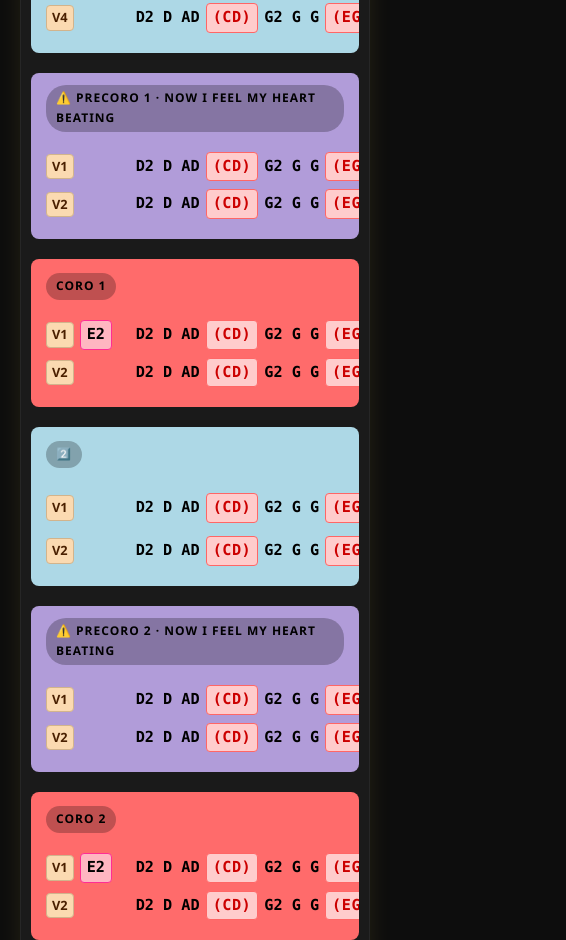
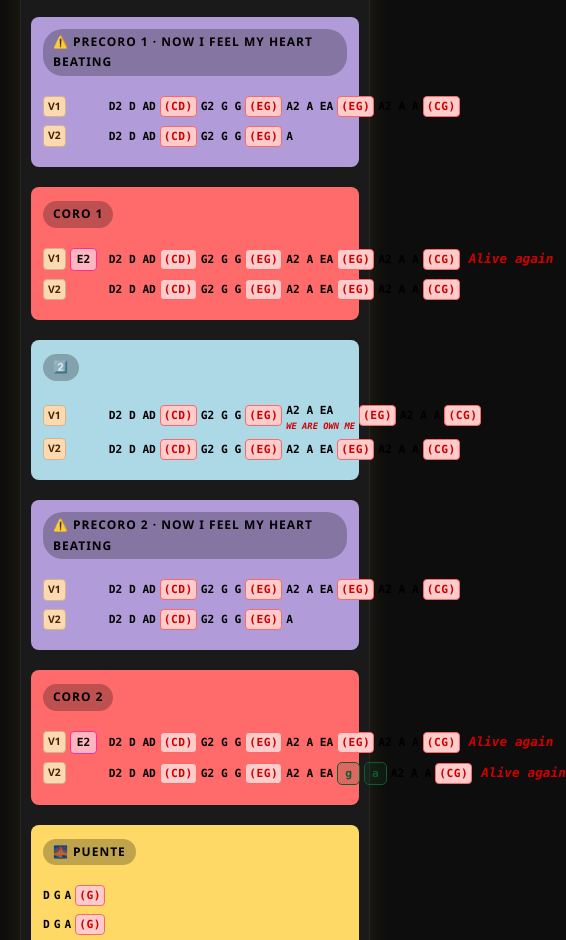
Before and after one commit to saoentertainment/DevonTributo-Keane-Coldplay-Travis, a plain HTML site: page guias/coldplay-adventure-of-a-lifetime-bajo.html in a window 390 px wide. Shown: the part 1060-2000 px from the top of the page, 566 px wide, since content can reach past the window. Drawn offline with Linux system fonts and the light colour scheme.

Commit message:
Update coldplay-adventure-of-a-lifetime-bajo.html

```diff
--- a/guias/coldplay-adventure-of-a-lifetime-bajo.html
+++ b/guias/coldplay-adventure-of-a-lifetime-bajo.html
@@ -64,7 +64,7 @@
     }
 
     /* SECCIONES CON COLORES EXACTOS */
-    .seccion { margin-bottom: 20px; padding: 15px 20px; border-radius: 8px; text-align: left; overflow-x: auto; -webkit-overflow-scrolling: touch; }
+    .seccion { margin-bottom: 20px; padding: 15px 20px; border-radius: 8px; text-align: left; }
     .etiqueta {
       display: inline-block; font-size: 0.75rem; font-weight: 900;
       text-transform: uppercase; letter-spacing: 1px; padding: 3px 10px;
@@ -82,8 +82,6 @@
     .linea-acordes {
       display: flex; flex-wrap: nowrap; align-items: center; gap: 8px;
       margin: 8px 0; font-family: 'Consolas', monospace; font-size: 1.1rem; font-weight: 700; color: #000;
-      width: max-content; /* Evita que se rompan las líneas */
-      min-width: 100%;
     }
 
     /* ETIQUETA V1, V2, ETC */
@@ -98,7 +96,7 @@
     .prefix-slot {
       display: inline-flex;
       align-items: center;
-      width: clamp(50px, 12vw, 95px); /* Se achica en celular automáticamente */
+      width: 95px;
       flex-shrink: 0;
     }
 
@@ -124,20 +122,37 @@
 
     /* FLEX COLUMNS PARA ALINEAR TEXTOS DEBAJO DE ACORDES */
     .chord-col { display: flex; flex-direction: column; align-items: flex-start; justify-content: center; }
-    .lyrics-col { display: flex; flex-direction: column; align-items: flex-start; line-height: 1.4; }
+    .lyrics-col { display: flex; flex-direction: column; align-items: flex-start; line-height: 1.3; }
     .text-under { font-size: 0.75rem; line-height: 1; margin-top: 4px; }
 
     /* FOOTER */
     footer { margin-top: 30px; color: #888; font-size: 0.85rem; text-align: center; padding-bottom: 20px; width: 100%; max-width: 800px; border-top: 1px solid #222; padding-top: 20px;}
     footer strong { color: #ffe14a; }
 
-    /* AJUSTES PARA CELULAR */
-    @media (max-width: 600px) {
+    /* ══════ AJUSTES CLAVE PARA CELULAR ══════ */
+    @media (max-width: 650px) {
       .contenedor { padding: 15px 10px; }
-      .seccion { padding: 12px 15px; }
-      .linea-acordes { font-size: 0.95rem; gap: 6px; }
-      .etiqueta-v { font-size: 0.8rem; min-width: 26px; padding: 1px 5px; }
-      .text-under { font-size: 0.65rem; }
+      .seccion { padding: 12px 12px; }
+
+      /* Achicamos la letra para que entre todo en la pantalla */
+      .linea-acordes { font-size: 0.8rem; gap: 5px; }
+      .etiqueta-v { font-size: 0.7rem; min-width: 24px; padding: 1px 4px; }
+      .prefix-slot { width: 45px; }
+      .acorde-paren { padding: 0 4px; font-size: 0.75rem; }
+      .text-under { font-size: 0.6rem; margin-top: 2px; }
+      .letra-roja { font-size: 0.8rem; }
+
+      /* Ajustes para la sección Outro (Letras largas) */
+      .lyrics-col { font-size: 0.8rem; }
+    }
+
+    @media (max-width: 400px) {
+      /* Ajuste extra para celulares muy chiquitos */
+      .linea-acordes { font-size: 0.7rem; gap: 4px; }
+      .etiqueta-v { font-size: 0.65rem; min-width: 20px; }
+      .prefix-slot { width: 35px; }
+      .acorde-paren { padding: 0 3px; font-size: 0.7rem; }
+      .text-under { font-size: 0.55rem; }
     }
   </style>
 </head>
@@ -174,7 +189,7 @@
         <span class="acorde">D</span>
         <span class="acorde">G</span>
         <span class="acorde">A</span>
-        <span style="font-size:0.85rem; font-weight:bold; margin-left:10px; white-space:nowrap;">SOLO SYNTH</span>
+        <span style="font-size:0.75rem; font-weight:bold; margin-left:5px; white-space:nowrap;">SOLO SYNTH</span>
       </div>
       <div class="linea-acordes">
         <span class="etiqueta-v">V2</span>
@@ -182,7 +197,7 @@
         <span class="acorde">D</span>
         <span class="acorde">G</span>
         <span class="acorde">A</span>
-        <span style="font-size:0.85rem; font-weight:bold; margin-left:10px; white-space:nowrap;">MARCANDO TODOS</span>
+        <span style="font-size:0.75rem; font-weight:bold; margin-left:5px; white-space:nowrap;">MARCANDO TODOS</span>
       </div>
     </section>
 
@@ -282,7 +297,7 @@
         <span class="acorde-paren">(EG)</span> <span class="acorde">A2 A EA</span>
         <span class="acorde-paren">(EG)</span> <span class="acorde">A2 A A</span>
         <span class="acorde-paren">(CG)</span>
-        <span class="letra-roja" style="margin-left: 8px;">Alive again</span>
+        <span class="letra-roja" style="margin-left: 5px;">Alive again</span>
       </div>
       <div class="linea-acordes">
         <span class="etiqueta-v">V2</span>
@@ -295,7 +310,7 @@
       </div>
     </section>
 
-    <!-- SECCIÓN 2 (CORREGIDA PARA CELULAR) -->
+    <!-- SECCIÓN 2 -->
     <section class="seccion estrofa">
       <span class="etiqueta">2️⃣</span>
       <div class="linea-acordes">
@@ -305,7 +320,7 @@
         <span class="acorde-paren">(CD)</span> <span class="acorde">G2 G G</span>
         <span class="acorde-paren">(EG)</span>
 
-        <!-- EL TEXTO AHORA ESTÁ PEGADO AL ACORDE A2 A EA -->
+        <!-- EL TEXTO PEGADO AL ACORDE -->
         <div class="chord-col">
           <span class="acorde">A2 A EA</span>
           <span class="letra-roja text-under">WE ARE OWN ME</span>
@@ -357,7 +372,7 @@
         <span class="acorde-paren">(EG)</span> <span class="acorde">A2 A EA</span>
         <span class="acorde-paren">(EG)</span> <span class="acorde">A2 A A</span>
         <span class="acorde-paren">(CG)</span>
-        <span class="letra-roja" style="margin-left: 8px;">Alive again</span>
+        <span class="letra-roja" style="margin-left: 5px;">Alive again</span>
       </div>
       <div class="linea-acordes">
         <span class="etiqueta-v">V2</span>
@@ -369,7 +384,7 @@
         <span class="acorde-paso">a</span>
         <span class="acorde">A2 A A</span>
         <span class="acorde-paren">(CG)</span>
-        <span class="letra-roja" style="margin-left: 8px;">Alive again</span>
+        <span class="letra-roja" style="margin-left: 5px;">Alive again</span>
       </div>
     </section>
 
```
